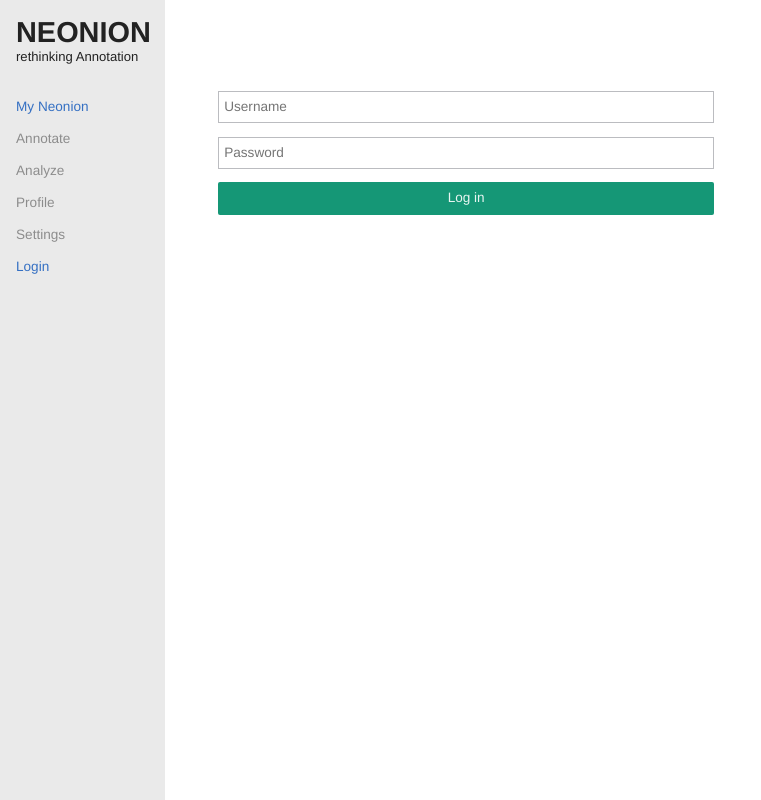
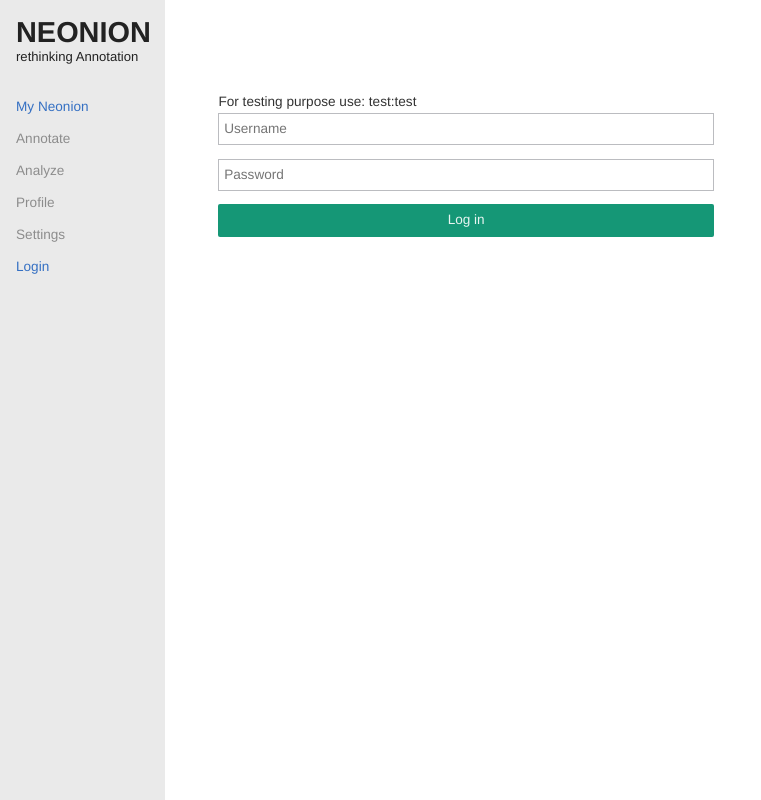
Before and after one commit to FUB-HCC/neonion, a Django app: page /accounts/login/ in a window 1280 px wide. Shown: the whole page, without its empty margins (0-761 px from the left). Run offline with Django 3.2, Linux system fonts and the light colour scheme; parts of the project's set-up code (start-up, migrations or seed data) failed here and were passed over; some libraries are stand-ins or nearby versions.

Commit message:
added test user

```diff
--- a/Annotation/templates/registration/login.html
+++ b/Annotation/templates/registration/login.html
@@ -10,7 +10,7 @@
         {% if form.errors %}
         <p>Your username and password didn't match. Please try again.</p>
         {% endif %}
-
+        For testing purpose use: test:test
         <form id="loginform" method="post" action="{% url 'django.contrib.auth.views.login' %}">{% csrf_token %}
             <label>
                 <input id="id_username" maxlength="254" name="username" placeholder="Username" type="text" class="width-50">
```
